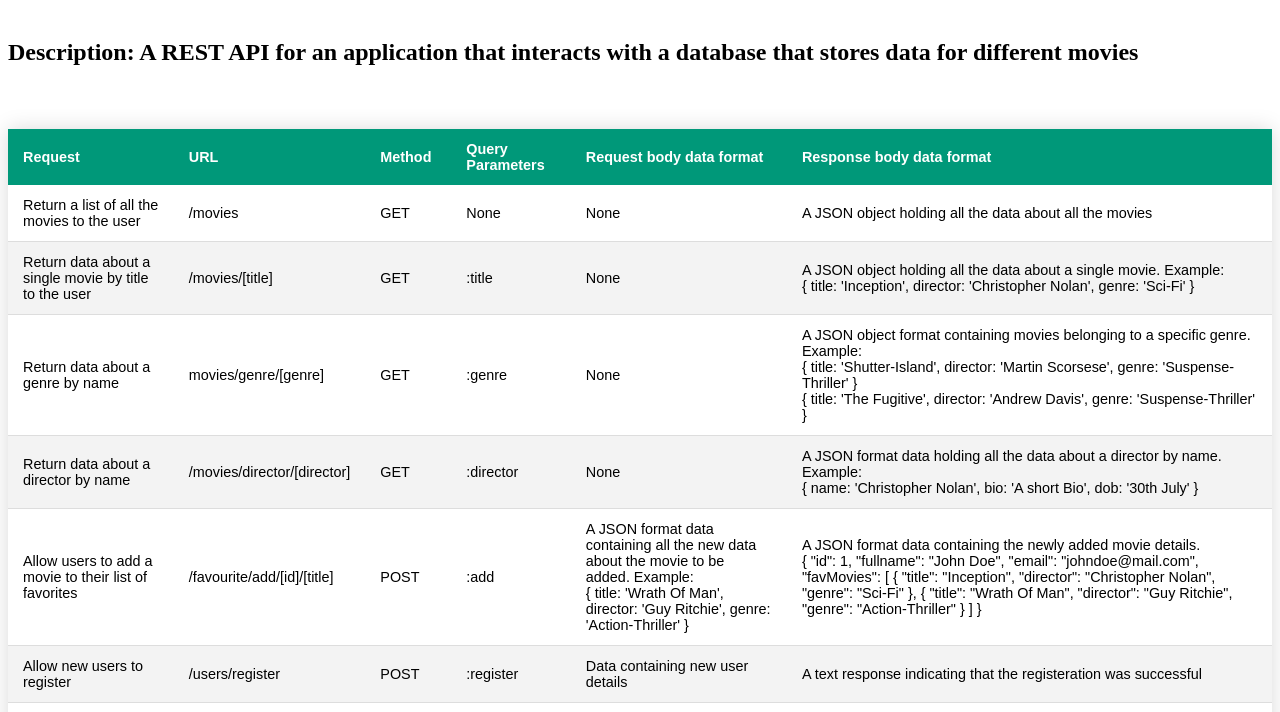
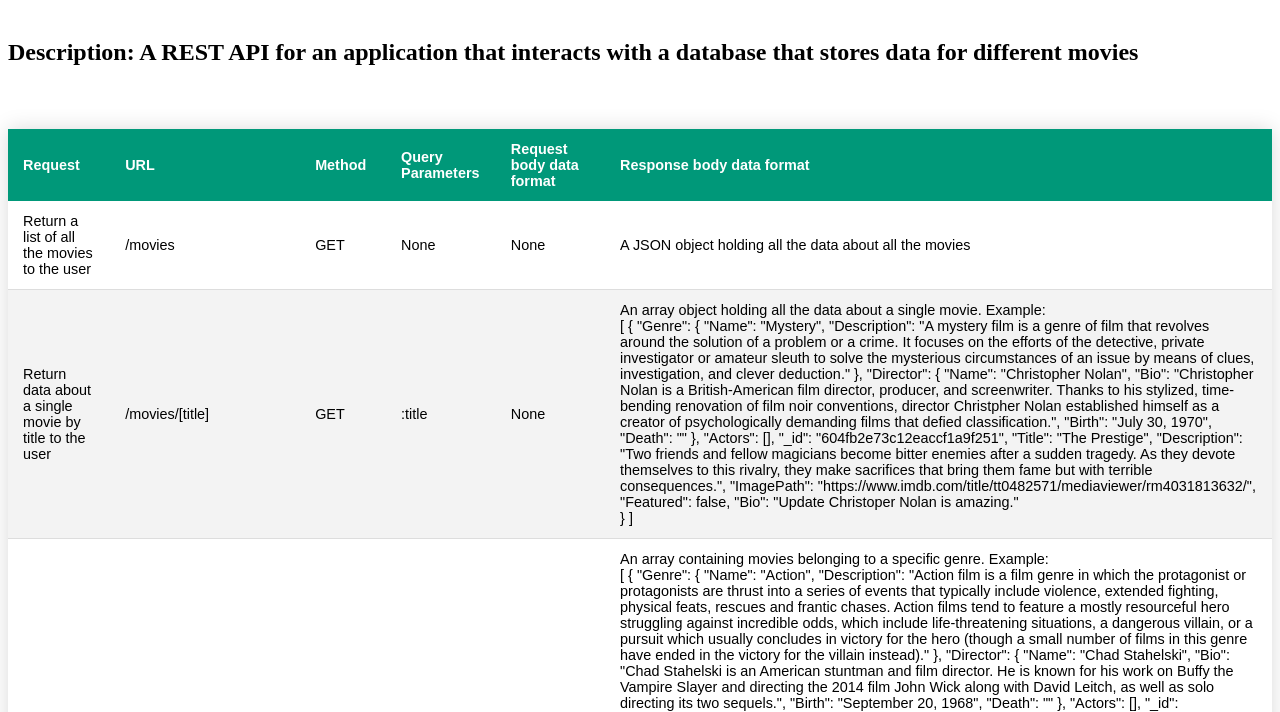
Before and after one commit to Anu123FE/movie_api, a website: page public/documentation.html in a window 1280 px wide. Shown: the part 79-791 px from the top of the page. Drawn offline with Linux system fonts and the light colour scheme.

Commit message:
Edited the end points for getting movies by directors and genres

```diff
--- a/public/documentation.html
+++ b/public/documentation.html
@@ -40,36 +40,80 @@
                 <td>GET</td>
                 <td>:title</td>
                 <td>None</td>
-                <td>A JSON object holding all the data about a single movie. Example:<br>
-                    {
-                        title: 'Inception',
-                        director: 'Christopher Nolan',
-                        genre: 'Sci-Fi'
-                      }
+                <td>An array object holding all the data about a single movie. Example:<br>
+                    [
+                          {
+                            "Genre": {
+                                       "Name": "Mystery",
+                                        "Description": "A mystery film is a genre of film that revolves around the solution of a problem or a crime. It focuses on the efforts of the detective, private investigator or amateur sleuth to solve the mysterious circumstances of an issue by means of clues, investigation, and clever deduction."
+                                      },
+                            "Director": {
+                                          "Name": "Christopher Nolan",
+                                           "Bio": "Christopher Nolan is a British-American film director, producer, and screenwriter. Thanks to his stylized, time-bending renovation of film noir conventions, director Christpher Nolan established himself as a creator of psychologically demanding films that defied classification.",
+                                           "Birth": "July 30, 1970",
+                                           "Death": ""
+                                        },
+                            "Actors": [],
+                            "_id": "604fb2e73c12eaccf1a9f251",
+                            "Title": "The Prestige",
+                            "Description": "Two friends and fellow magicians become bitter enemies after a sudden tragedy. As they devote themselves to this rivalry, they make sacrifices that bring them fame but with terrible consequences.",
+                            "ImagePath": "https://www.imdb.com/title/tt0482571/mediaviewer/rm4031813632/",
+                             "Featured": false,
+                             "Bio": "Update Christoper Nolan is amazing."<br>
+                         }
+                    ]
                 </td>
             </tr>
             <tr>
                 <td>Return data about a genre by name</td>
-                <td>movies/genre/[genre]</td>
+                <td>movies/genre/[Name]</td>
                 <td>GET</td>
                 <td>:genre</td>
                 <td>None</td>
-                <td>A JSON object format containing movies belonging to a specific genre. Example: <br>
-                    {
-                        title: 'Shutter-Island',
-                        director: 'Martin Scorsese',
-                        genre: 'Suspense-Thriller'
-                      } <br>
-                    {
-                          title: 'The Fugitive',
-                          director: 'Andrew Davis',
-                          genre: 'Suspense-Thriller'
-                      }
+                <td>An array containing movies belonging to a specific genre. Example: <br>
+                    [
+                      {
+                        "Genre": {
+                           "Name": "Action",
+                           "Description": "Action film is a film genre in which the protagonist or protagonists are thrust into a series of events that typically include violence, extended fighting, physical feats, rescues and frantic chases. Action films tend to feature a mostly resourceful hero struggling against incredible odds, which include life-threatening situations, a dangerous villain, or a pursuit which usually concludes in victory for the hero (though a small number of films in this genre have ended in the victory for the villain instead)."
+                                  },
+                        "Director": {
+                           "Name": "Chad Stahelski",
+                           "Bio": "Chad Stahelski is an American stuntman and film director. He is known for his work on Buffy the Vampire Slayer and directing the 2014 film John Wick along with David Leitch, as well as solo directing its two sequels.",
+                           "Birth": "September 20, 1968",
+                           "Death": ""
+                                    },
+                        "Actors": [],
+                        "_id": "604fb2dd3c12eaccf1a9f250",
+                        "Title": "John Wick",
+                        "Description": "A retired hitman seeking vengeance for the killing of the dog given to him by his recently deceased wife, and for stealing his car.",
+                        "ImagePath": "https://www.imdb.com/title/tt2911666/mediaviewer/rm1723909376/",
+                        "Featured": true
+                     },<br>
+                  {
+                      "Genre": {
+                          "Name": "Action",
+                          "Description": "Action film is a film genre in which the protagonist or protagonists are thrust into a series of events that typically include violence, extended fighting, physical feats, rescues and frantic chases. Action films tend to feature a mostly resourceful hero struggling against incredible odds, which include life-threatening situations, a dangerous villain, or a pursuit which usually concludes in victory for the hero (though a small number of films in this genre have ended in the victory for the villain instead)."
+                               },
+                      "Director": {
+                          "Name": "Joe Russo",
+                           "Bio": "Anthony Russo and Joseph Russo collectively known as the Russo brothers (ROO-so), are American directors, producers, screenwriters, and actors. They direct most of their work together.",
+                           "Birth": "July 8, 1971",
+                            "Death": ""
+                                   },
+                           "Actors": [],
+                           "_id": "604fb2d23c12eaccf1a9f24f",
+                           "Title": "Avengers Infinity War",
+                           "Description": "The Avengers must stop Thanos, an intergalactic warlord, from getting his hands on all the infinity stones. However, Thanos is prepared to go to any lengths to carry out his insane plan.",
+                            "ImagePath": "https://www.imdb.com/title/tt4154756/mediaviewer/rm4044245504/",
+                            "Featured": false
+                   }<br>
+                ]<br>
                 </td>
             </tr>
             <tr>
                 <td>Return data about a director by name</td>
-                <td>/movies/director/[director]</td>
+                <td>/movies/director/[Name]</td>
                 <td>GET</td>
                 <td>:director</td>
                 <td>None</td>
```
Also changed, not shown: index.js (+13 -7 lines).
